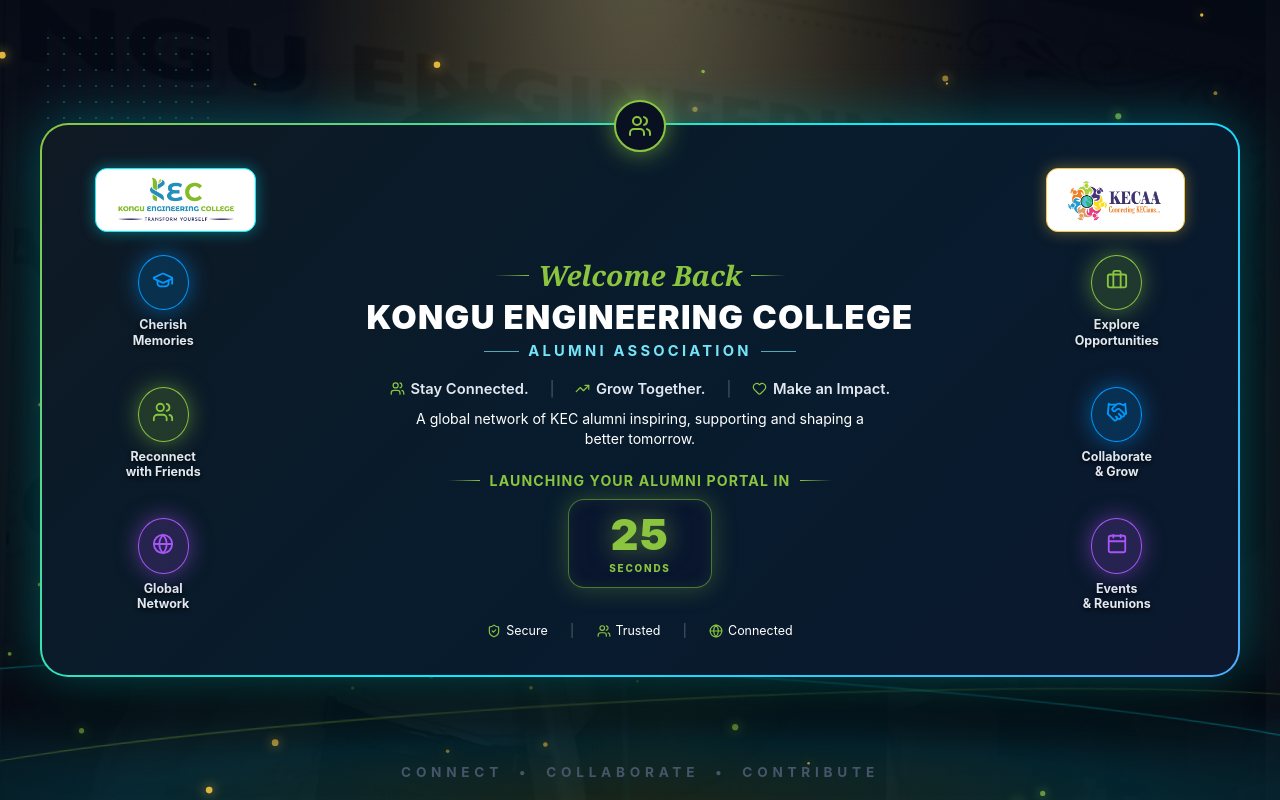
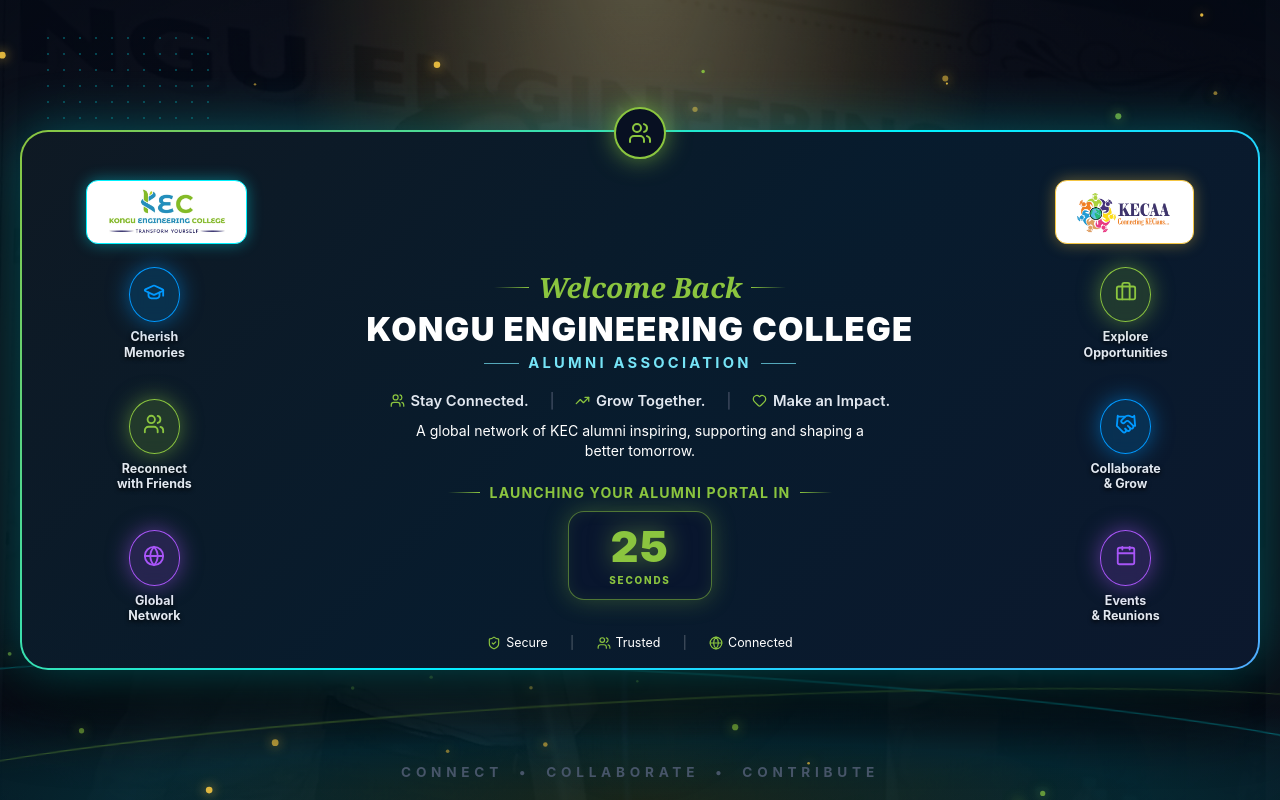
Before and after one commit to nandhakumar02042004/alumni-launch, a React (Vite) app: page / in a window 1280 px wide. Built offline with nearby package versions, Linux system fonts and the light colour scheme.

Commit message:
style: expand top, left, right width (max 1380px) and keep bottom tight

```diff
--- a/src/components/cinematic/CurtainLaunchScreen.jsx
+++ b/src/components/cinematic/CurtainLaunchScreen.jsx
@@ -125,12 +125,12 @@
         </>
       )}
 
-      {/* ═══════════ MAIN GLASS CARD LARGE EXPANDED LAYOUT (~1280px max-width) ═══════════ */}
+      {/* ═══════════ MAIN GLASS CARD: EXPANDED TOP/LEFT/RIGHT, BOTTOM TIGHT ═══════════ */}
       <div style={{
         position: 'relative', zIndex: 110,
-        width: isMobile ? '94%' : 'calc(100% - 80px)',
-        maxWidth: '1280px',
-        padding: isMobile ? '1.6rem 1rem 1.2rem' : '2.5rem 2.8rem 2.2rem',
+        width: isMobile ? '96%' : 'calc(100% - 40px)',
+        maxWidth: '1380px',
+        padding: isMobile ? '1.8rem 1rem 0.8rem' : '2.8rem 3.5rem 1rem',
         margin: '0 auto',
         textAlign: 'center', borderRadius: '28px',
         background: 'rgba(8,16,34,0.94)', backdropFilter: 'blur(28px)', WebkitBackdropFilter: 'blur(28px)',
@@ -157,7 +157,7 @@
         {/* Header Logo Row - KEC emblem on left, KECAA logo on right */}
         <div style={{
           display: 'flex', alignItems: 'center', justifyContent: 'space-between',
-          maxWidth: '1120px', margin: '0.2rem auto 1.4rem auto',
+          maxWidth: '1240px', margin: '0.2rem auto 1.4rem auto',
           padding: '0 0.5rem',
         }}>
           {heroImg && (
```
